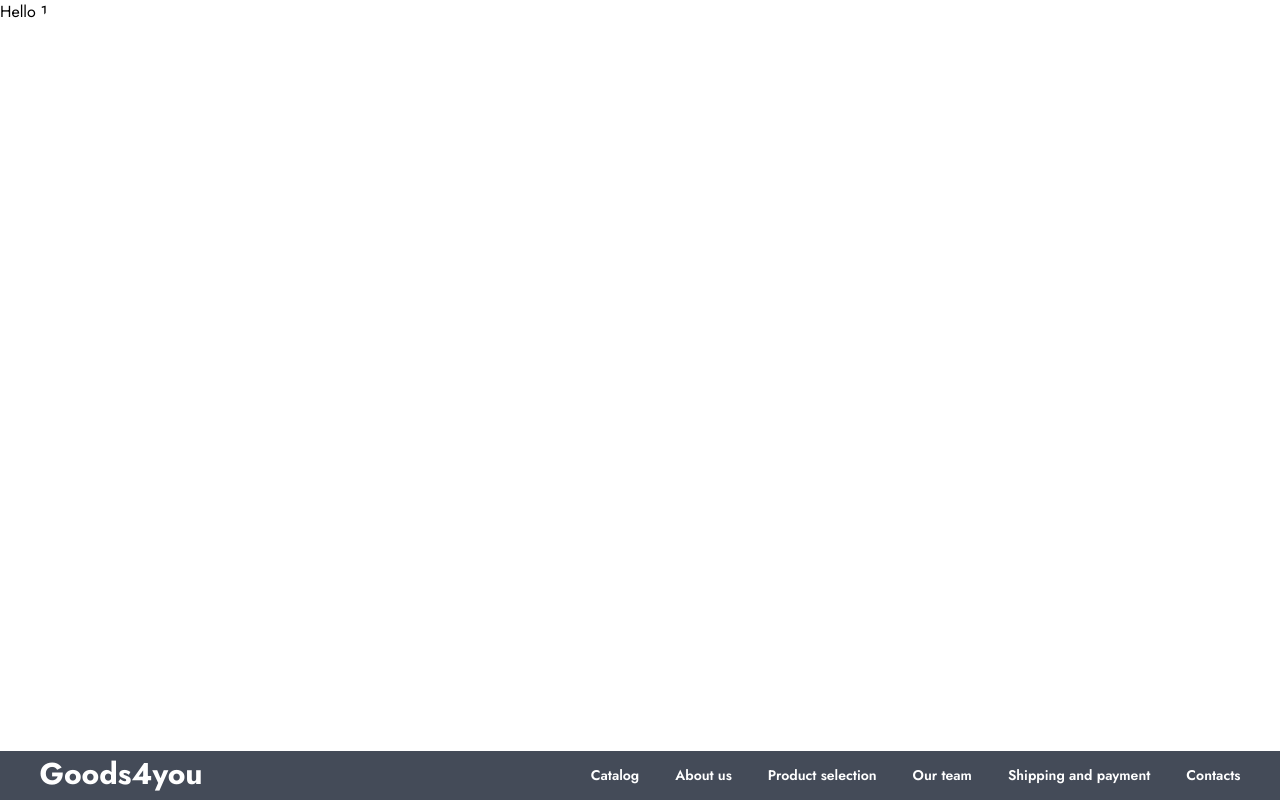
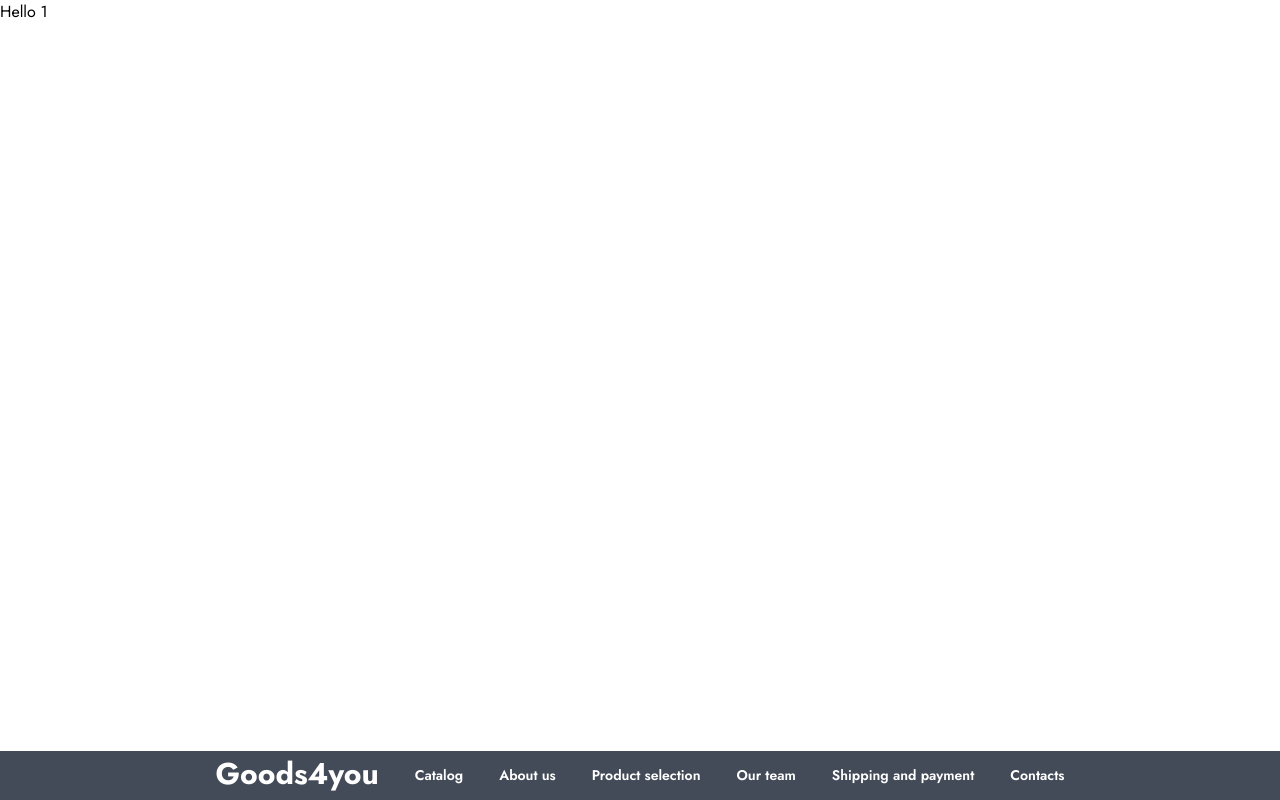
Before and after one commit to Rus7Iv/catalog-t1, a React (Vite) app: page / in a window 1280 px wide. Built offline with nearby package versions, Linux system fonts and the light colour scheme.

Commit message:
change navigation width

```diff
--- a/src/components/Navigation/Navigation.styles.css
+++ b/src/components/Navigation/Navigation.styles.css
@@ -1,7 +1,7 @@
 .navigation-container {
   display: flex;
   justify-content: space-between;
-  width: 1201px;
+  max-width: 1201px;
   height: 49px;
 }
 
```
